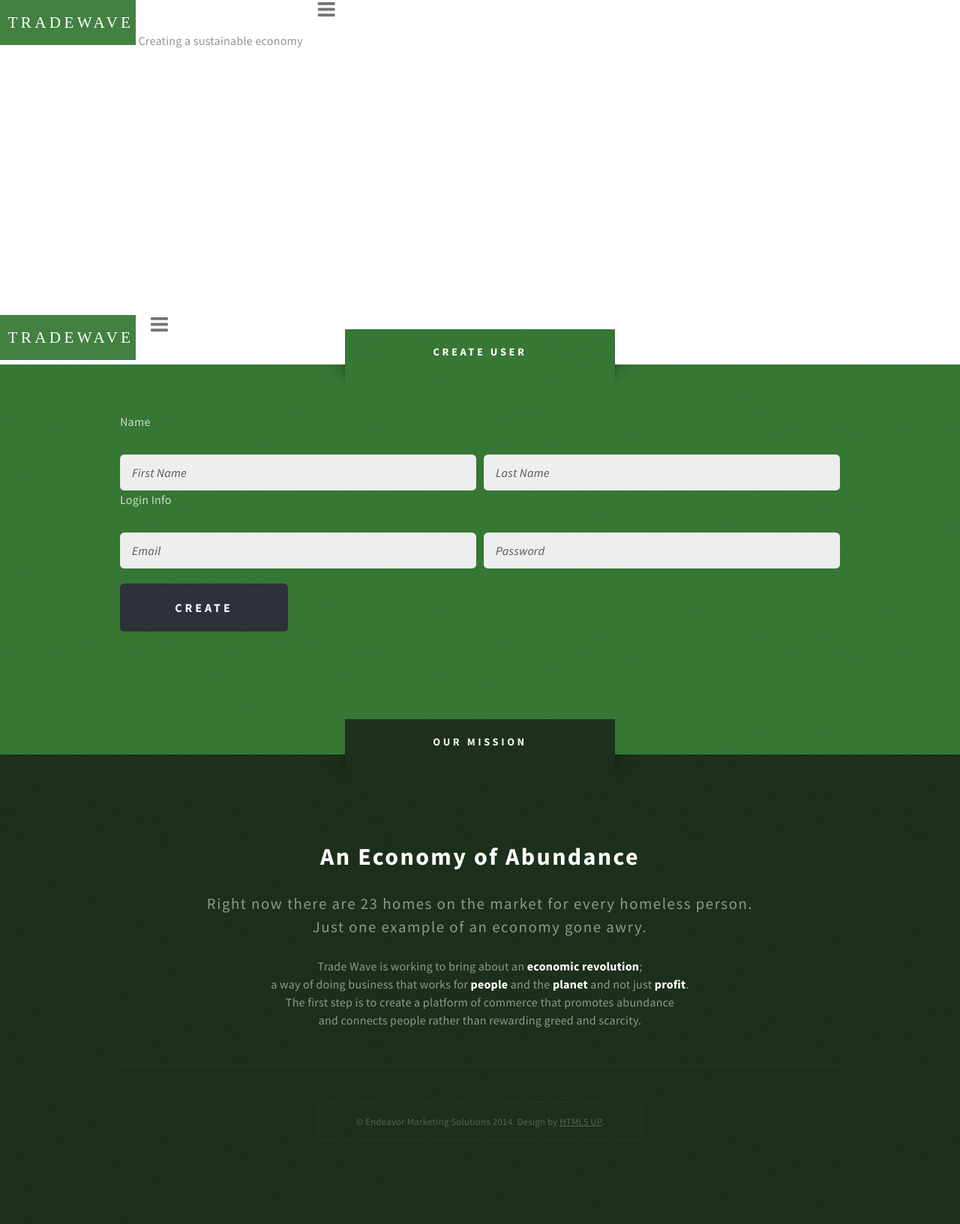
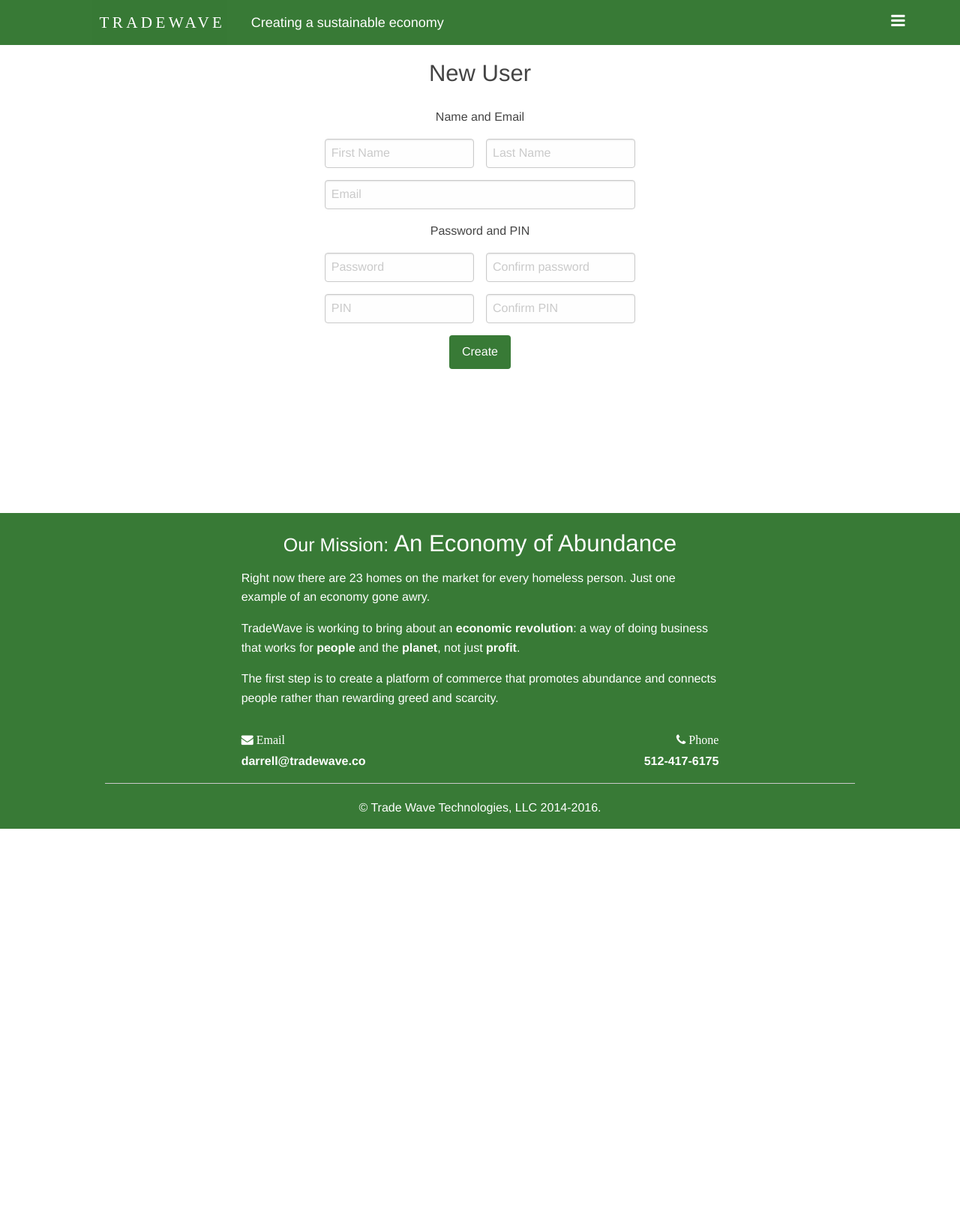
Before and after one commit to permalife/tradewave, a Django app: template tradewave/templates/tradewave/create-user.html in a window 1280 px wide. Shown: the whole page at 75% size. After the commit the page ends 1105 px from the top, so only its background shows below. Run offline with Django 3.2, Linux system fonts and the light colour scheme; the template is opened without the code that fills it, so the values that code supplies are empty.

Commit message:
Create vendor; Create user linked to vendor

```diff
--- a/tradewave/templates/tradewave/create-user.html
+++ b/tradewave/templates/tradewave/create-user.html
@@ -1,117 +1,65 @@
-<!DOCTYPE HTML>
-<!--
-	Escape Velocity 2.5 by HTML5 UP
-	html5up.net | @n33co
-	Free for personal and commercial use under the CCA 3.0 license (html5up.net/license)
--->
-{% load staticfiles %}
-<html>
-	<head>
-		<title>Trade Wave</title>
-		<meta http-equiv="content-type" content="text/html; charset=utf-8" />
-		<meta name="description" content="" />
-		<meta name="keywords" content="" />
+{% extends "tradewave/base.html" %}
 
-		<!-- Global Variable for js -->
-		<script language="javascript">var STATIC_URL = "{{ STATIC_URL|escapejs }}";</script>
+{% block title %} New User {% endblock %}
 
-		<link href="http://fonts.googleapis.com/css?family=Source+Sans+Pro:400,400italic,700,900" rel="stylesheet" />
-		<!--[if lte IE 8]><script src="js/html5shiv.js"></script><link rel="stylesheet" href="css/ie8.css" /><![endif]-->
-		<script src="{% static "js/jquery.min.js" %}"></script>
-		<script src="{% static "js/jquery.dropotron.min.js" %}"></script>
-		<script src="{% static "js/config.js" %}"></script>
-		<script src="{% static "js/skel.min.js" %}"></script>
-		<script src="{% static "js/skel-panels.min.js" %}"></script>
-		<noscript>
-		<link rel="stylesheet" type="text/css" href="{% static "css/skel-noscript.css" %}"/>
-		<link rel="stylesheet" type="text/css" href="{% static "css/style.css" %}"/>
-		<link rel="stylesheet" type="text/css" href="{% static "css/style-desktop.css" %}"/>
-		</noscript>
-	</head>
-	<body class="homepage">
+{% block content %}
+  <section id="intro">
+    <!-- User Form -->
+    <form method="post" action="{% url 'tradewave:create_user' %}">
+      {% csrf_token %}
 
-		{% include "tradewave/header.html" %}
+      <div>
+        <div class="row">
+          <p>Name and Email</p>
+          <div class="input-left small-6 medium-4 medium-offset-2 columns">
+            <input type="text" required class="text" name="user_firstname" id="user-fname" placeholder="First Name"/>
+          </div>
+          <div class="input-right small-6 medium-4 columns end">
+            <input type="text" required class="text" name="user_lastname" id="user-lname" placeholder="Last Name"/>
+          </div>
+          <div class="small-centered small-12 medium-8 columns">
+            <input type="email" required class="text" name="user_email" id="user-email" placeholder="Email"/>
+          </div>
+          <div></div>
+        </div>
 
-		<!-- Intro Wrapper -->
-		<div id="intro-wrapper" class="wrapper wrapper-style1">
-			<div class="title">Create User</div>
-			<div class="container">
         <div class="row">
-					<div class="12u">
-
-						<!-- User Form -->
-						<form method="post" action="#">
-							<div>
-								<div class="row half">
-									<div class="12u">
-									<p>Name</p>
+          <p>Password and PIN</p>
+          <div class="input-left small-6 medium-4 medium-offset-2 columns">
+            <input type="password" required class="text" name="user_password" id="user-password" placeholder="Password"/>
           </div>
-									<div class="6u">
-										<input type="text" class="text" name="name" id="user-fname" placeholder="First Name" />
+          <div class="input-right small-6 medium-4 columns end">
+            <input type="password" required class="text" name="user_password_confirm" id="user-password-confirm" placeholder="Confirm password"/>
           </div>
-									<div class="6u">
-										<input type="text" class="text" name="name" id="user-lname" placeholder="Last Name" />
+          <div class="input-left small-6 medium-4 medium-offset-2 columns">
+            <input type="password" required class="text" name="user_pin" id="user-pin" placeholder="PIN"/>
           </div>
-									<div class="12u">
-									<p>Login Info</p>
-									</div>
-									<div class="6u">
-										<input type="email" class="text" name="name" id="user-email" placeholder="Email" />
-									</div>
-									<div class="6u">
-										<input type="password" class="text" name="name" id="user-password" placeholder="Password" />
+          <div class="input-right small-6 medium-4 columns end">
+            <input type="password" required class="text" name="user_pin_confirm" id="user-pin-confirm" placeholder="Confirm PIN"/>
           </div>
         </div>
+
+        {% if vendor_id %}
           <div class="row">
-									<div class="12u">
-										<input type="submit" class="button button-style3 button-big" value="Create" /></li>
+            <p>Vendor association</p>
+            <div class="small-centered small-12 medium-8 columns">
+              <input type="text" readonly class="text" name="user_vendor_name" id="vendor-name" value={{vendor_name}}>
+            </div>
+
+            <div class="small-centered small-12 medium-8 columns">
+              <input type="hidden" class="text" name="user_vendor_id" id="vendor-id" value={{vendor_id}}>
+            </div>
+          </div>
+        {% endif %}
+
+        <div class="row">
+          <div>
+            <input type="submit" class="button" value="Create"/>
           </div>
         </div>
       </div>
     </form>
     <!-- /User Form -->
-					</div>
-				</div>
-			</div>
-		</div>
 
-		<!-- Footer Wrapper -->
-			<div id="footer-wrapper" class="wrapper">
-				<div class="title">Our Mission</div>
-				<div class="container">
-					<div class="row">
-						<div class="12u">
-
-							<!-- Footer -->
-								<div id="footer">
-									<header class="style1">
-										<h2>An Economy of Abundance</h2>
-										<p class="byline">
-											Right now there are 23 homes on the market for every homeless person.<br />
-											Just one example of an economy gone awry.
-										</p>
-										<p class="style3"><br/>
-										Trade Wave is working to bring about an <strong>economic revolution</strong>;<br/>
-										 a way of doing business that works for <strong>people</strong> and the <strong>planet</strong> and not just <strong>profit</strong>.<br/>
-										 The first step is to create a platform of commerce that promotes abundance<br/>
-										 and connects people rather than rewarding greed and scarcity.</p>
-									</header>
-									<hr />
-							<!-- /Footer -->
-
-							<!-- Copyright -->
-								<div id="copyright">
-									<span>
-										&copy; Endeavor Marketing Solutions 2014. Design by <a href="http://html5up.net/">HTML5 UP</a>.
-									</span>
-								</div>
-							<!-- /Copyright -->
-
-						</div>
-					</div>
-				</div>
-			</div>
-		<!-- /Footer Wrapper -->
-
-	</body>
-</html>
+  </section>
+{% endblock %}
--- a/tradewave/templates/tradewave/create-vendor.html
+++ b/tradewave/templates/tradewave/create-vendor.html
@@ -75,7 +75,7 @@
         <input type="text" class="text" name="zip" id="vendor-zip" placeholder="Zip Code" />-->
 
     <input type="submit" class="button" value="Create" />
-    <a href=""><button class="button secondary">Use existing vendor</button></a>
+    <!--<a href=""><button class="button secondary">Use existing vendor</button></a>-->
 
   </form>
   <!-- /User Form -->
--- a/tradewave/templates/tradewave/marketplace-issue-pick-credit.html
+++ b/tradewave/templates/tradewave/marketplace-issue-pick-credit.html
@@ -2,7 +2,7 @@
 
 {% block title %}
   Issue Credits
-  <h6>Pick credit and amount to assign to {{ entity_customer }}:</h6>
+  <h6>Pick credit type and amount to assign to <strong>{{ entity_customer }}</strong>:</h6>
 
 
 {% endblock %}
--- a/tradewave/templates/tradewave/marketplace-issue.html
+++ b/tradewave/templates/tradewave/marketplace-issue.html
@@ -5,7 +5,7 @@
 {% block content %}
   <section id="intro">
     <div class="row">
-      <a href="{% url 'tradewave:marketplace-issue-new' status_msg=''%}" class="button">New User</a>
+      <a href="{% url 'tradewave:create-user'%}" class="button">New User</a>
     </div>
 
     <div class="row">
--- a/tradewave/templates/tradewave/vendor-assign-users.html
+++ b/tradewave/templates/tradewave/vendor-assign-users.html
@@ -7,7 +7,7 @@
 {% block content %}
 
   <!-- User Form -->
-  <form method="post" action="#">
+  <form method="post" action="{% url 'tradewave:vendor_assign_users' %}">
     <div class="row">
       <p>Add emails of users who can access the {{ entity_vendor }} account:</p>
     </div>
@@ -23,6 +23,7 @@
 
     <div class="row">
       <input type="submit" class="button" value="Submit"/>
+      <a href="{% url 'tradewave:marketplace-home' %}" class="button secondary">Cancel</a>
     </div>
 
   </form>
--- a/tradewave/urls.py
+++ b/tradewave/urls.py
@@ -24,16 +24,16 @@ urlpatterns = [
     url(r'^send/$', views.SendView.as_view(), name='send'),
     url(r'^confirm-send/$', views.ConfirmSendView.as_view(), name='confirm-send'),
     url(r'^confirm-receive/$', views.ConfirmReceiveView.as_view(), name='confirm-receive'),
-    url(r'^create-user/$', views.CreateUserView.as_view(), name='create-user'),
-    url(r'^create-vendor/$', views.CreateVendorView.as_view(), name='create-vendor'),
-    url(r'^create-vendor/(?P<status_msg>.*)/$', views.CreateVendorView.as_view(), name='create-vendor-status'),
+    url(r'^create-user/$', views.CreateUser.as_view(), name='create-user'),
+    url(r'^create-user/(?P<vendor_id>\d+)/(?P<vendor_name>\w+)/(?P<status_msg>.*)/$', views.CreateUser.as_view(), name='create-user-vendor'),
+    url(r'^create-vendor/$', views.CreateVendor.as_view(), name='create-vendor'),
+    url(r'^create-vendor/(?P<status_msg>.*)/$', views.CreateVendor.as_view(), name='create-vendor-status'),
     url(r'^dashboard/$', views.DashboardView.as_view(), name='dashboard'),
     url(r'^export_data/$', views.export_data, name='export_data'),
     url(r'^load-ddip/$', views.LoadDdipView.as_view(), name='load-ddip'),
     url(r'^marketplace-initial/$', views.MarketplaceInitial.as_view(), name='marketplace-initial'),
     url(r'^marketplace-issue/$', views.MarketplaceIssue.as_view(), name='marketplace-issue'),
     url(r'^marketplace-issue-login/$', views.MarketplaceIssueLogin.as_view(), name='marketplace-issue-login'),
-    url(r'^marketplace-issue-new/(?P<status_msg>.*)/$', views.MarketplaceIssueNew.as_view(), name='marketplace-issue-new'),
     url(r'^marketplace-issue-pick-credit/$', views.MarketplaceIssuePickCredit.as_view(), name='marketplace-issue-pick-credit'),
     url(r'^marketplace-redeem/$', views.MarketplaceRedeem.as_view(), name='marketplace-redeem'),
     url(r'^marketplace-home/$', views.MarketplaceHome.as_view(), name='marketplace-home'),
```
Also changed, not shown: tradewave/forms.py (+12 -1 lines), tradewave/templates/tradewave/marketplace-issue-new.html (deleted, +0 -52 lines), tradewave/views.py (+61 -26 lines). Lines whose indentation alone changed are shown as unchanged.
